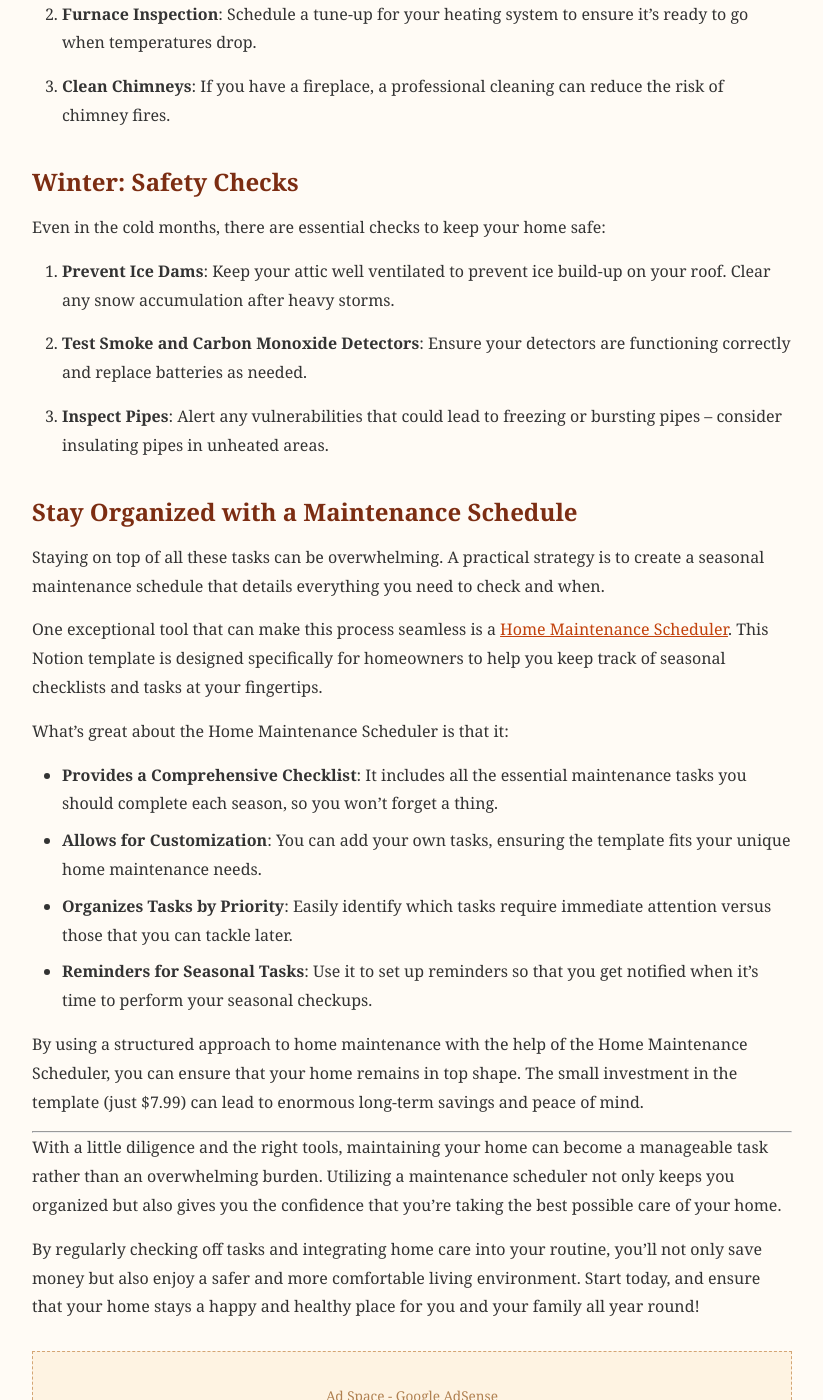
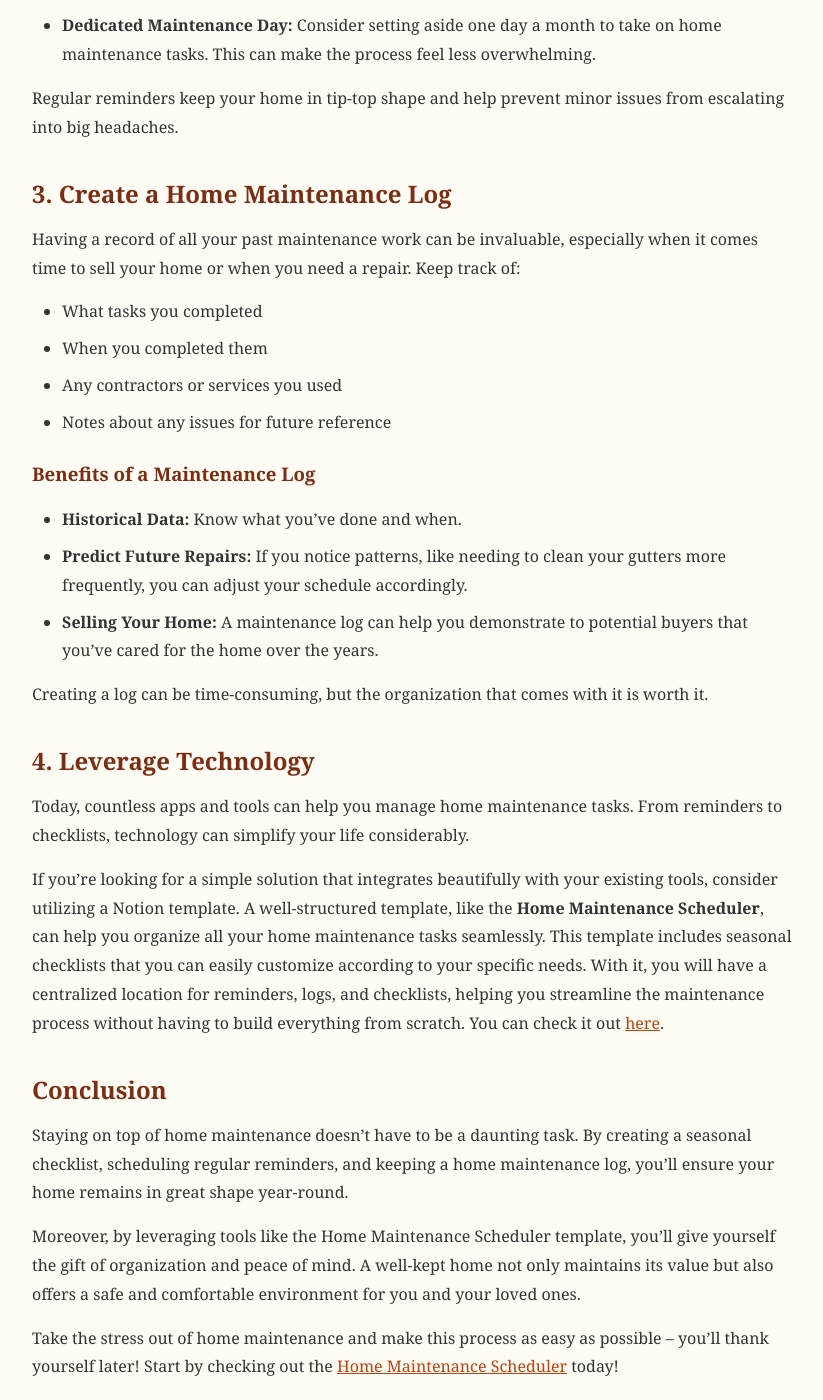
Before and after one commit to Kkumakkuma/HomeFixGuide, a Jekyll site: the page built from _posts/2026-04-10-how-a-home-maintenance-scheduler-can-transform-your-home-improvement-game.md, in a window 1280 px wide and 1400 px high, scrolled down 2099 px. Shown: the whole window, without its empty margins (228-1051 px from the left). Built offline with Jekyll 4.4.1, drawn with Linux system fonts in a browser that asks for light colours; comment, search, counter and statistics services are not loaded; some of the changed text lies outside the part shown.

Commit message:
Auto-publish new article 2026-04-10-2104

```diff
--- a/_posts/2026-04-10-how-a-home-maintenance-scheduler-can-transform-your-home-improvement-game.md
+++ b/_posts/2026-04-10-how-a-home-maintenance-scheduler-can-transform-your-home-improvement-game.md
@@ -1,86 +1,84 @@
 ---
 layout: post
 title: "How a Home Maintenance Scheduler Can Transform Your Home Improvement Game"
-date: 2026-04-10 03:48:35 +0000
+date: 2026-04-10 21:04:25 +0000
 categories: [product-review]
 description: "Never miss a home maintenance task with seasonal checklists."
 ---
 
-# Keep Your Home in Shape: A Guide to Seasonal Maintenance
+# Mastering Home Maintenance: Never Miss a Task Again
 
-Owning a home is a wonderful achievement, but it also comes with a hefty list of responsibilities. Between juggling work, family, and social commitments, keeping up with home maintenance often falls to the bottom of our to-do lists. Yet, neglecting routine upkeep can lead to larger, more costly home repairs down the line. So come spring or fall, you might find yourself wondering: “What should I be keeping an eye on?”
+Owning a home is a rewarding experience, but it comes with its fair share of responsibilities, particularly when it comes to maintenance. From seasonal gutter cleaning to checking smoke detectors, the list of tasks can quickly become overwhelming. In fact, many homeowners struggle with keeping track of these essential tasks, leading to costly repairs down the road or even safety hazards. If you're feeling stressed about home maintenance and wondering how you can better organize your chores, you’re not alone!
 
-In this post, we'll discuss the importance of seasonal home maintenance and share some practical tips on how to keep your home in good shape all year round. Plus, we’ll introduce a fantastic tool to help you stay organized and on track!
+In this post, we’ll explore practical tips to help you stay on top of home maintenance, including how to set up a simple system that ensures you never miss a task again. Let’s dive in!
 
-## Understanding the Importance of Home Maintenance
+## 1. Create a Seasonal Checklist
 
-Regular home maintenance not only protects your investment but also contributes to the comfort and safety of your living environment. Here are a few benefits of staying on top of home maintenance:
+Maintaining your home means tackling different tasks during different times of the year. One of the best ways to stay organized is to create a seasonal checklist. Here’s a quick breakdown of what you might include:
 
-- **Prevent Costly Repairs**: Addressing small issues before they escalate can save significant amounts of money.
-- **Increase Property Value**: Regular maintenance enhances your home’s market appeal and retains value.
-- **Safety**: Routine checks can help identify safety concerns, ensuring that your home is a safe place for your family.
+### Spring
+- Clean gutters and downspouts
+- Inspect roofing and siding
+- Service your AC unit
+- Start your garden prep
 
-Let’s take a look at some essential home maintenance tips organized by season.
+### Summer
+- Check for pests and termites
+- Clean or service outdoor furniture
+- Inspect pool and water features
+- Check home’s exterior paint
 
-## Spring: Fresh Start After Winter
+### Fall
+- Winterize hoses and outdoor fixtures
+- Test smoke detectors and carbon monoxide alarms
+- Clean heating vents and change filters
+- Inspect chimney and fireplace
 
-After hibernating through the cold winter months, spring is the perfect time to assess any damage done by harsh weather. Here are a few tasks to prioritize:
+### Winter
+- Monitor heating system
+- Check for ice dams in gutters
+- Inspect and seal drafts around doors and windows
+- Review your emergency storm kit
 
-1. **Inspect the Roof**: Check for missing or damaged shingles that could lead to leaks. If you're not comfortable doing this yourself, consider hiring a professional.
+Creating these lists makes it easy to break down your home maintenance tasks throughout the year, but it can become tedious to keep track of them manually.
 
-2. **Clean Gutters**: Clear out any debris to prevent water backup and other water-related issues.
+## 2. Schedule Regular Reminders
 
-3. **Inspect Windows and Doors**: Check for any cracks or leaks and replace weather stripping if necessary to maintain energy efficiency.
+Once you have your seasonal checklists, it’s important to set reminders to help you stay accountable. Here are some strategies:
 
-4. **HVAC System Check**: Schedule a professional inspection to ensure your air conditioning is ready for the warmer months ahead.
+- **Use Your Smartphone:** Set calendar notifications for each task.
+- **Wall Calendar:** If you’re more of a visual person, hang a calendar in a common area and jot down important reminders.
+- **Dedicated Maintenance Day:** Consider setting aside one day a month to take on home maintenance tasks. This can make the process feel less overwhelming.
 
-## Summer: Time for Outdoor Repairs
+Regular reminders keep your home in tip-top shape and help prevent minor issues from escalating into big headaches.
 
-When the sun shines brightest, it’s time to tackle outside maintenance:
+## 3. Create a Home Maintenance Log
 
-1. **Paint and Stain**: Protect your wooden decks and siding by reapplying paint and stain as needed. This will enhance curb appeal and extend the lifespan of your materials.
+Having a record of all your past maintenance work can be invaluable, especially when it comes time to sell your home or when you need a repair. Keep track of:
 
-2. **Lawn Care**: Regularly mow, weed, and fertilize to maintain a healthy lawn and garden.
+- What tasks you completed
+- When you completed them
+- Any contractors or services you used
+- Notes about any issues for future reference
 
-3. **Check Irrigation**: Inspect hoses and sprinklers for leaks and repairs. Consider running your sprinkler system to ensure everything works as expected.
+### Benefits of a Maintenance Log
 
-## Fall: Prepping for Winter
+- **Historical Data:** Know what you’ve done and when.
+- **Predict Future Repairs:** If you notice patterns, like needing to clean your gutters more frequently, you can adjust your schedule accordingly.
+- **Selling Your Home:** A maintenance log can help you demonstrate to potential buyers that you’ve cared for the home over the years.
 
-As the leaves begin to fall, it's vital to prepare your home for the cold months ahead:
+Creating a log can be time-consuming, but the organization that comes with it is worth it.
 
-1. **Winterize Your Home**: Examine insulation around windows and doors. Consider adding weather stripping or caulking where necessary.
+## 4. Leverage Technology
 
-2. **Furnace Inspection**: Schedule a tune-up for your heating system to ensure it’s ready to go when temperatures drop.
+Today, countless apps and tools can help you manage home maintenance tasks. From reminders to checklists, technology can simplify your life considerably.
 
-3. **Clean Chimneys**: If you have a fireplace, a professional cleaning can reduce the risk of chimney fires.
+If you're looking for a simple solution that integrates beautifully with your existing tools, consider utilizing a Notion template. A well-structured template, like the **Home Maintenance Scheduler**, can help you organize all your home maintenance tasks seamlessly. This template includes seasonal checklists that you can easily customize according to your specific needs. With it, you will have a centralized location for reminders, logs, and checklists, helping you streamline the maintenance process without having to build everything from scratch. You can check it out [here](https://smarttemplatesell.gumroad.com/l/home-maintenance).
 
-## Winter: Safety Checks
+## Conclusion
 
-Even in the cold months, there are essential checks to keep your home safe:
+Staying on top of home maintenance doesn’t have to be a daunting task. By creating a seasonal checklist, scheduling regular reminders, and keeping a home maintenance log, you’ll ensure your home remains in great shape year-round.
 
-1. **Prevent Ice Dams**: Keep your attic well ventilated to prevent ice build-up on your roof. Clear any snow accumulation after heavy storms.
+Moreover, by leveraging tools like the Home Maintenance Scheduler template, you’ll give yourself the gift of organization and peace of mind. A well-kept home not only maintains its value but also offers a safe and comfortable environment for you and your loved ones.
 
-2. **Test Smoke and Carbon Monoxide Detectors**: Ensure your detectors are functioning correctly and replace batteries as needed.
-
-3. **Inspect Pipes**: Alert any vulnerabilities that could lead to freezing or bursting pipes – consider insulating pipes in unheated areas.
-
-## Stay Organized with a Maintenance Schedule
-
-Staying on top of all these tasks can be overwhelming. A practical strategy is to create a seasonal maintenance schedule that details everything you need to check and when.
-
-One exceptional tool that can make this process seamless is a [Home Maintenance Scheduler](https://smarttemplatesell.gumroad.com/l/home-maintenance). This Notion template is designed specifically for homeowners to help you keep track of seasonal checklists and tasks at your fingertips.
-
-What’s great about the Home Maintenance Scheduler is that it:
-
-- **Provides a Comprehensive Checklist**: It includes all the essential maintenance tasks you should complete each season, so you won’t forget a thing.
-- **Allows for Customization**: You can add your own tasks, ensuring the template fits your unique home maintenance needs.
-- **Organizes Tasks by Priority**: Easily identify which tasks require immediate attention versus those that you can tackle later.
-- **Reminders for Seasonal Tasks**: Use it to set up reminders so that you get notified when it's time to perform your seasonal checkups.
-
-By using a structured approach to home maintenance with the help of the Home Maintenance Scheduler, you can ensure that your home remains in top shape. The small investment in the template (just $7.99) can lead to enormous long-term savings and peace of mind.
-
----
-
-With a little diligence and the right tools, maintaining your home can become a manageable task rather than an overwhelming burden. Utilizing a maintenance scheduler not only keeps you organized but also gives you the confidence that you're taking the best possible care of your home.
-
-By regularly checking off tasks and integrating home care into your routine, you’ll not only save money but also enjoy a safer and more comfortable living environment. Start today, and ensure that your home stays a happy and healthy place for you and your family all year round!
+Take the stress out of home maintenance and make this process as easy as possible – you’ll thank yourself later! Start by checking out the [Home Maintenance Scheduler](https://smarttemplatesell.gumroad.com/l/home-maintenance) today!
```
